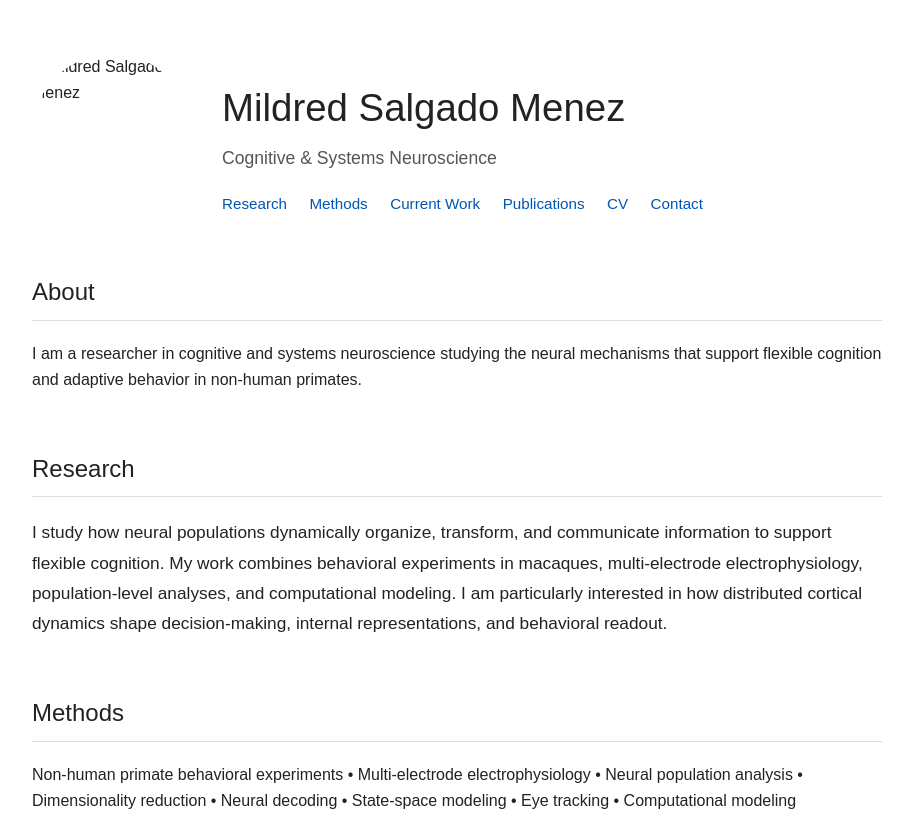
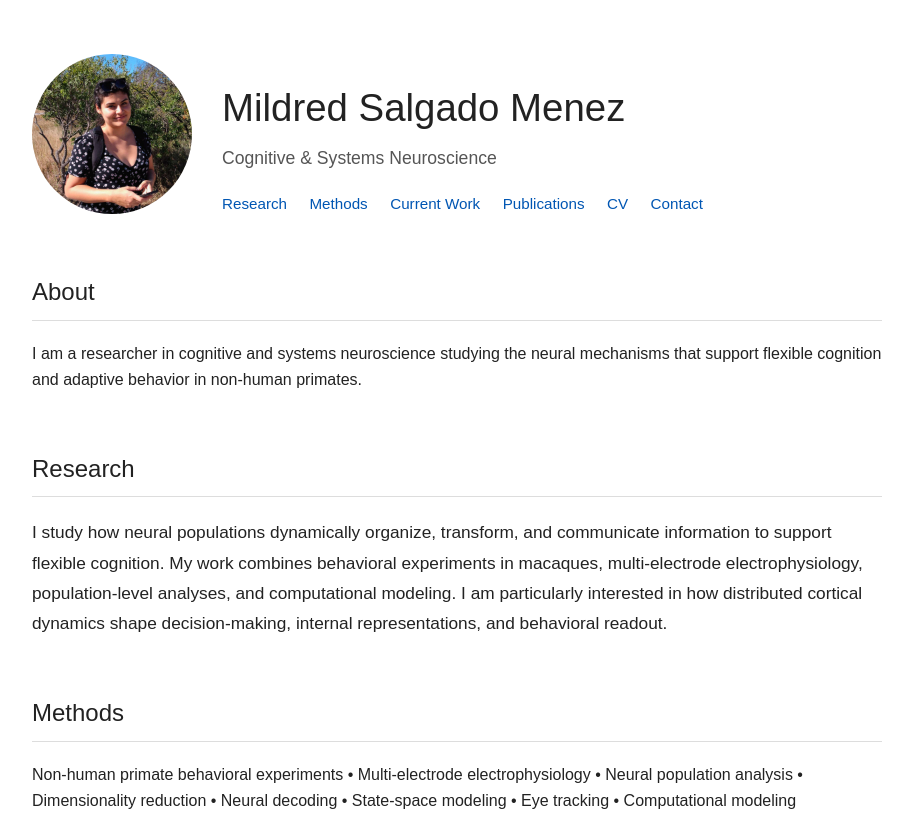
Before and after one commit to milleire/mildred_salgado-menez.github.io, a plain HTML site: page index.html in a window 1280 px wide. Shown: the top 817 px of the page, without its empty margins (183-1096 px from the left). Drawn offline with Linux system fonts and the light colour scheme.

Commit message:
Change profile image format from JPG to JPEG

```diff
--- a/index.html
+++ b/index.html
@@ -161,7 +161,7 @@
   <header>
 
     <img
-      src="images/profile.jpg"
+      src="images/profile.jpeg"
       alt="Mildred Salgado Menez"
       class="profile-photo"
     >
```
